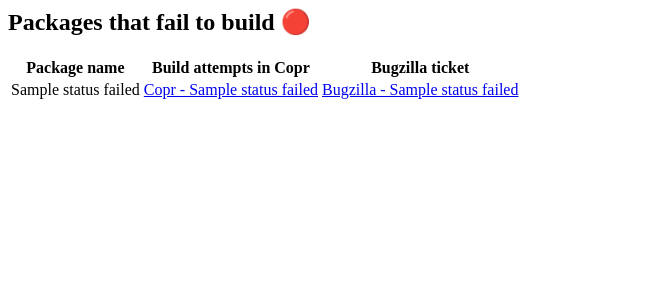
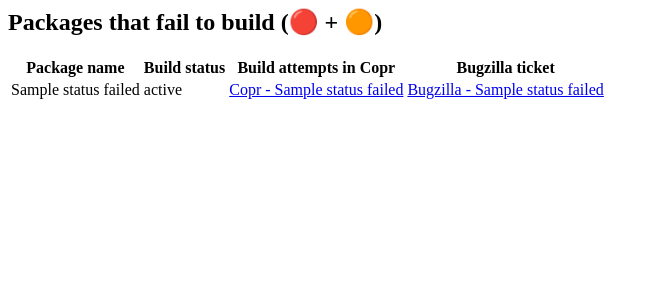
Before and after one commit to befeleme/fedora-python-rebuild-status, a Flask app: template templates/failures.html in a window 1280 px wide. Shown: the top 300 px of the page, without its empty margins (0-659 px from the left). Run offline with Flask 3, Linux system fonts and the light colour scheme; the template is opened without the code that fills it: most values are stand-ins (such as "Sample title", 1, 10 or a date in 2020); parts of the project's set-up code (start-up, migrations or seed data) failed here and were passed over; some libraries are stand-ins or nearby versions.

Commit message:
Include the last failing builds in the failed report

```diff
--- a/app.py
+++ b/app.py
@@ -1,7 +1,8 @@
-import json
 import sys
 
 from flask import Flask, render_template
+
+from scripts.loaders import load_data, load_json, load_monitor_report
 
 app = Flask("python_rebuild_status")
 
@@ -12,25 +13,6 @@ REPORT_STATES = {
     "waiting": "⚪",
     "failed": "🔴",
 }
-
-
-def load_data(filename):
-    with open(filename, "r", encoding="utf=8") as f:
-        return {row.strip() for row in f.readlines()}
-
-
-def load_json(filename):
-    with open(filename, "r", encoding="utf=8") as f:
-        return json.load(f)
-
-
-def load_monitor_report(filename):
-    monitor = {}
-    with open(filename, "r", encoding="utf=8") as f:
-        for line in f:
-            pkgname, state = line.strip().split("\t")
-            monitor[pkgname] = state
-    return monitor
 
 
 ALL_TO_BUILD = sorted(load_data("data/python312.pkgs"))
@@ -85,6 +67,14 @@ def sort_by_maintainers(packages_with_maintainers, build_status):
     return sorted(by_maintainers.items())
 
 
+def create_failed_report(build_status):
+    failure_report = {}
+    for pkg, bzurl in BUGZILLAS.items():
+        if (state := build_status.get(pkg)) is not None:
+            failure_report[pkg] = {"bzurl": bzurl, "state": state}
+    return failure_report
+
+
 build_status = assign_build_status()
 packages_with_maintainers = find_maintainers()
 status_by_packages = [(pkg, build_status[pkg], packages_with_maintainers[pkg]) for pkg in ALL_TO_BUILD]
@@ -120,5 +110,5 @@ def maintainers():
 def failures():
         return render_template(
         'failures.html',
-        status_failed=BUGZILLAS,
+        status_failed=create_failed_report(build_status),
     )
--- a/templates/failures.html
+++ b/templates/failures.html
@@ -3,20 +3,22 @@
         <title>Fedora - Python 3.13 failed to build breakdown</title>
     </head>
     <body>
-        <h2>Packages that fail to build 🔴</h2>
+        <h2>Packages that fail to build (🔴 + 🟠)</h2>
 
         <table>
             <tr>
                 <th>Package name</th>
+                <th>Build status</th>
                 <th>Build attempts in Copr</th>
                 <th>Bugzilla ticket</th>
             </tr>
-            {% for package_name, bz_url in status_failed.items() %}
+            {% for package_name, detail in status_failed.items() %}
             <tr>
                 <td>{{ package_name }}</td>
+                <td>{{ detail["state"] }}</td>
                 <td><a href="https://copr.fedorainfracloud.org/coprs/g/python/python3.13/package/{{ package_name }}/">Copr - {{package_name}}</a></td>
-                {% if bz_url %}
-                <td><a href={{ bz_url }}>Bugzilla - {{package_name}}</a></td>
+                {% if detail["bzurl"] %}
+                <td><a href={{ detail["bzurl"] }}>Bugzilla - {{package_name}}</a></td>
                 {% endif %}
             </tr>
             {% endfor %}
```
Also changed, not shown: scripts/bugzillas.py (+8 -6 lines), scripts/loaders.py (added, +20 -0 lines).
